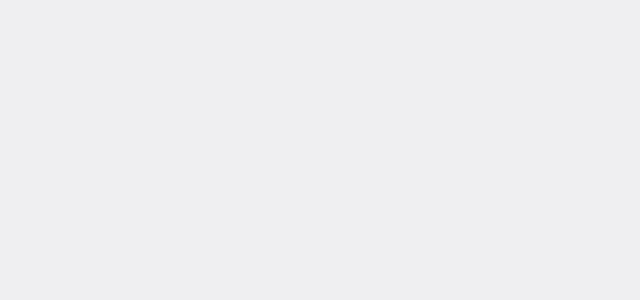
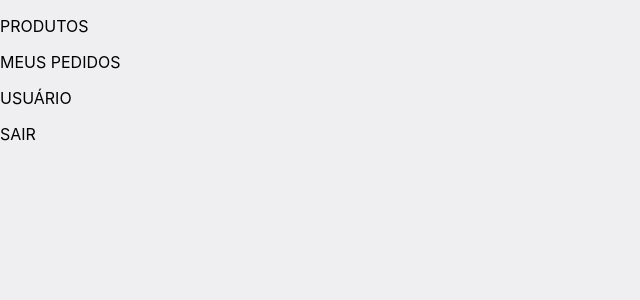
Before and after one commit to mlopeesz/fogo-delivery, a React (Create React App) app in the folder front-end/: page /customer/products in a window 1280 px wide. Shown: the top 300 px of the page, without its empty margins (0-640 px from the left). Built offline with nearby package versions, Linux system fonts and the light colour scheme.

Commit message:
feat: :sparkles: CustomerProducts initial structure and import in App

```diff
--- a/front-end/src/App.js
+++ b/front-end/src/App.js
@@ -1,6 +1,7 @@
 import React from 'react';
 import { Navigate, Route, Routes } from 'react-router-dom';
 import './App.css';
+import CustomerProducts from './pages/CustomerProducts';
 import Login from './pages/Login';
 import Register from './pages/Register';
 
@@ -10,7 +11,7 @@ function App() {
       <Route exact path="/" element={ <Navigate to="/login" /> } />
       <Route exact path="/login" element={ <Login /> } />
       <Route exact path="/register" element={ <Register /> } />
-      <Route exact path="/customer/products" />
+      <Route exact path="/customer/products" element={ <CustomerProducts /> } />
     </Routes>
   );
 }
--- /dev/null
+++ b/front-end/src/pages/CustomerProducts/index.jsx
@@ -0,0 +1,12 @@
+import React from 'react';
+import Navbar from '../../components/Navbar';
+
+function CustomerProducts() {
+  return (
+    <div>
+      <Navbar />
+    </div>
+  );
+}
+
+export default CustomerProducts;
```
